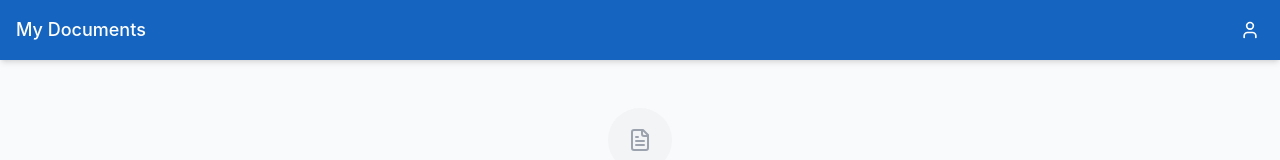
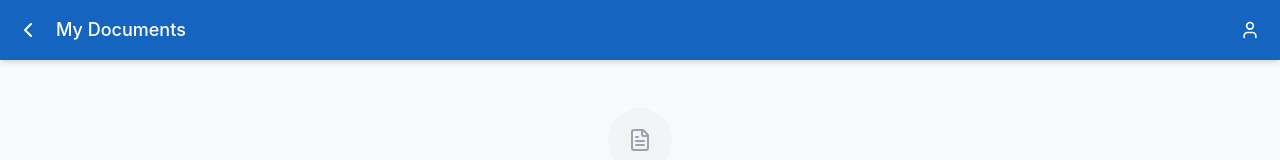
Before and after one commit to itsmeharryjk/akshaya-service-hub-75, a React (Vite) app: page /documents in a window 1280 px wide. Shown: the top 160 px of the page. Built offline with nearby package versions, Linux system fonts and the light colour scheme.

Commit message:
Add go back button
Implement a go back button in the top left corner of the layout.

```diff
--- a/src/components/Layout.tsx
+++ b/src/components/Layout.tsx
@@ -1,6 +1,6 @@
 
 import React from "react";
-import { Home, FileText, CreditCard, User } from "lucide-react";
+import { Home, FileText, CreditCard, User, ChevronLeft } from "lucide-react";
 import { useLocation, Link, useNavigate } from "react-router-dom";
 import { cn } from "@/lib/utils";
 import { useAuth } from "@/context/AuthContext";
@@ -41,6 +41,14 @@ const Layout: React.FC<LayoutProps> = ({
     }
   };
 
+  const handleBackClick = () => {
+    if (onBack) {
+      onBack();
+    } else {
+      window.history.back();
+    }
+  };
+
   return (
     <div className="min-h-screen flex flex-col bg-gray-50">
       {/* Header */}
@@ -49,12 +57,11 @@ const Layout: React.FC<LayoutProps> = ({
           <div className="flex items-center space-x-2">
             {showBack && (
               <button
-                onClick={onBack || (() => window.history.back())}
+                onClick={handleBackClick}
                 className="mr-2"
+                aria-label="Go back"
               >
-                <svg xmlns="http://www.w3.org/2000/svg" fill="none" viewBox="0 0 24 24" strokeWidth={2} stroke="currentColor" className="w-6 h-6">
-                  <path strokeLinecap="round" strokeLinejoin="round" d="M10.5 19.5L3 12m0 0l7.5-7.5M3 12h18" />
-                </svg>
+                <ChevronLeft size={24} />
               </button>
             )}
             <h1 className="text-lg font-medium">{title || "Akshaya E-Services"}</h1>
--- a/src/pages/Documents.tsx
+++ b/src/pages/Documents.tsx
@@ -1,3 +1,4 @@
+
 import React, { useEffect, useState } from "react";
 import Layout from "@/components/Layout";
 import { deleteDocument, getServiceById, getStoredDocuments } from "@/lib/data-service";
@@ -37,7 +38,7 @@ const Documents: React.FC = () => {
   };
 
   return (
-    <Layout title="My Documents">
+    <Layout title="My Documents" showBack={true}>
       <div className="p-4 space-y-4">
         {documents.length === 0 ? (
           <div className="text-center p-8">
```
